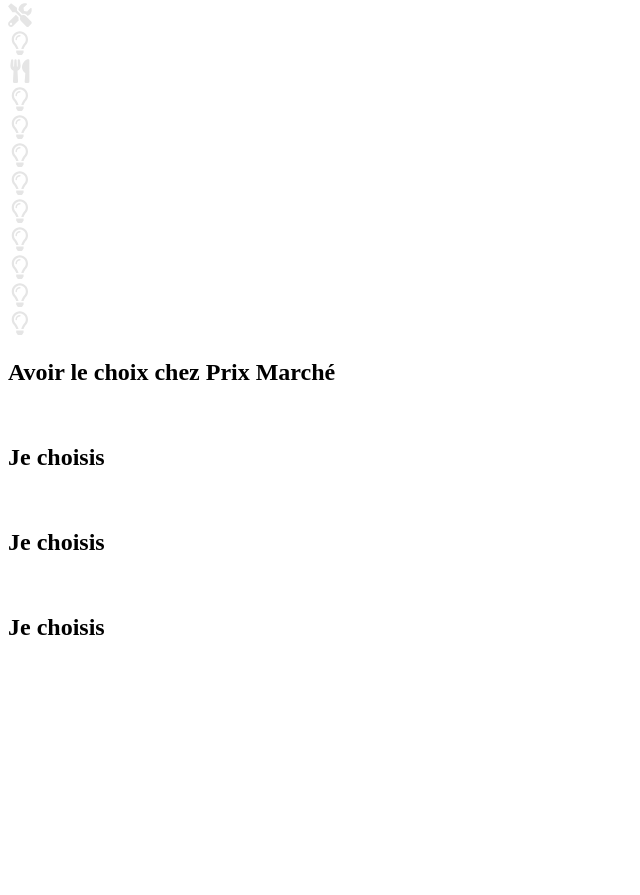
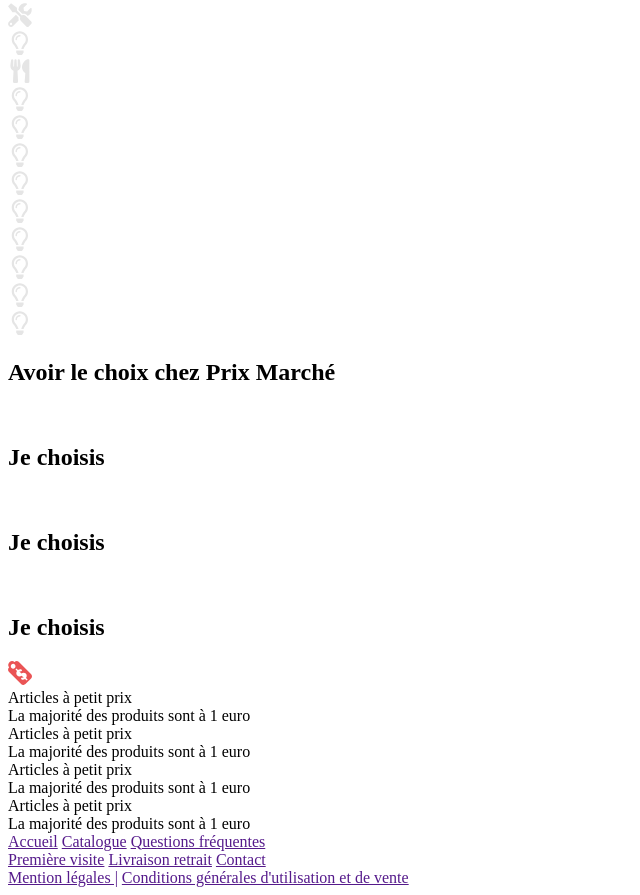
Before and after one commit to Dsaquel/prixba, a plain HTML site: page index.html in a window 1280 px wide. Shown: the part 928-1823 px from the top of the page, without its empty margins (0-640 px from the left). Before the commit the page ends 1589 px from the top, so only its background shows below. Drawn offline with Linux system fonts and the light colour scheme.

Commit message:
landing page

```diff
--- a/index.html
+++ b/index.html
@@ -204,6 +204,67 @@
       </div>
     </section>
 
+    <footer>
+
+      <div class="top blue">
+        <img src="./assets/icons/price-tag.svg" alt="">
+        <div class="top-text">
+          <div class="title">
+            Articles à petit prix
+          </div>
+          <div class="desc">
+            La majorité des produits sont à 1 euro
+          </div>
+        </div>
+
+        <div class="top-text">
+          <div class="title">
+            Articles à petit prix
+          </div>
+          <div class="desc">
+            La majorité des produits sont à 1 euro
+          </div>
+        </div>
+
+        <div class="top-text">
+          <div class="title">
+            Articles à petit prix
+          </div>
+          <div class="desc">
+            La majorité des produits sont à 1 euro
+          </div>
+        </div>
+
+        <div class="top-text">
+          <div class="title">
+            Articles à petit prix
+          </div>
+          <div class="desc">
+            La majorité des produits sont à 1 euro
+          </div>
+        </div>
+      </div>
+
+      <div class="mid">
+        <div class="left">
+          <a href="">Accueil</a>
+          <a href="">Catalogue</a>
+          <a href="">Questions fréquentes</a>
+        </div>
+        <div class="right">
+          <a href="">Première visite</a>
+          <a href="">Livraison retrait</a>
+          <a href="">Contact</a>
+        </div>
+      </div>
+
+      <div class="bottom blue">
+        <a href="">Mention légales |</a>
+        <a href=""> Conditions générales d'utilisation et de vente</a>
+      </div>
+
+    </footer>
+
   </main>
 </body>
 
```
